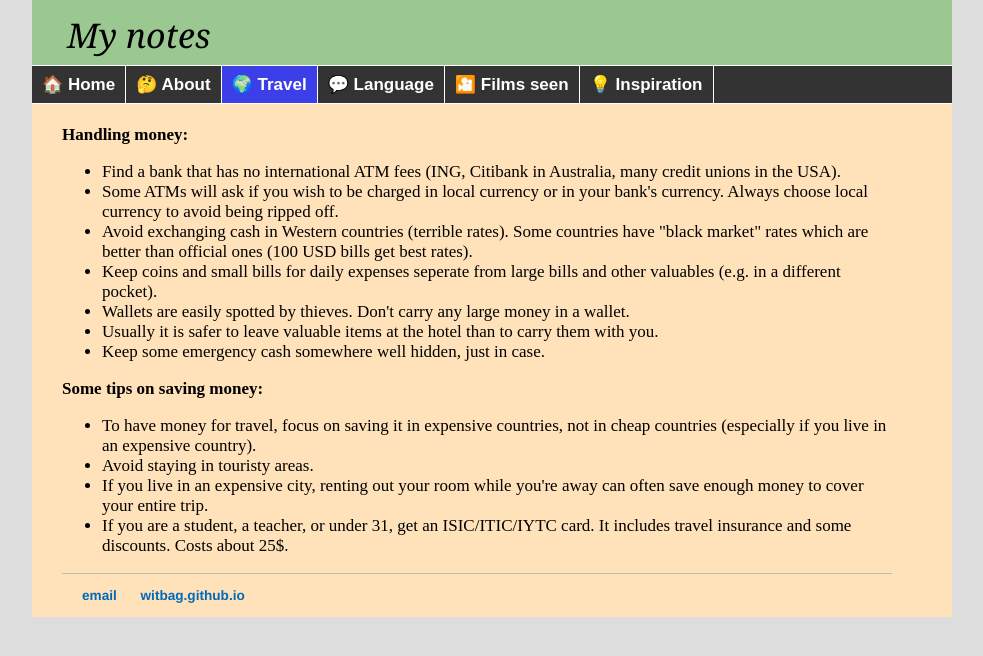
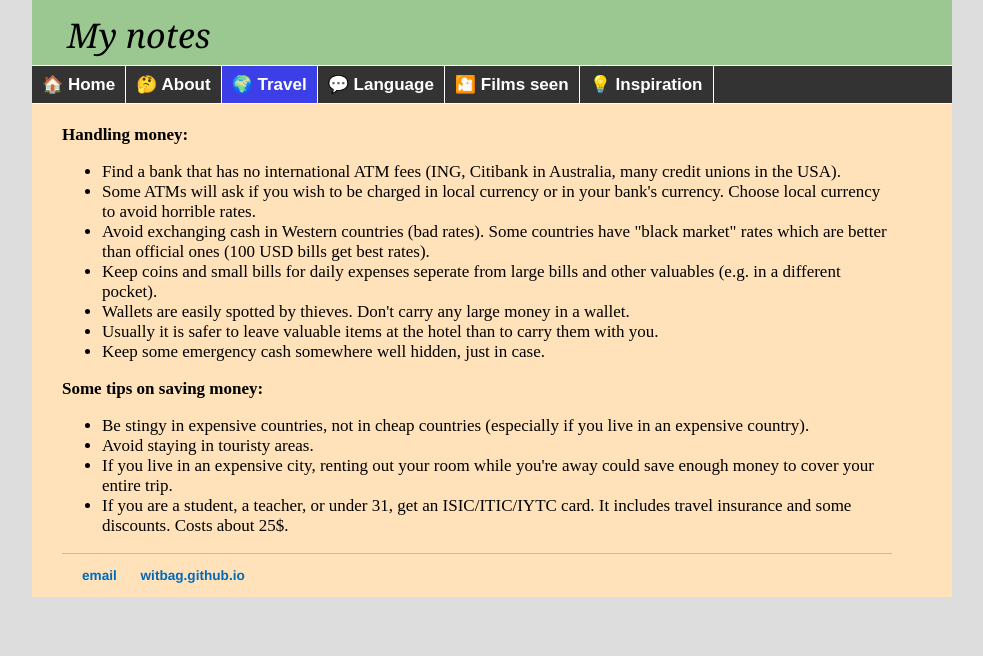
Before and after one commit to witbag/witbag.github.io, a Jekyll site: the page built from travel/money.html, in a window 1280 px wide. Shown: the top 656 px of the page, without its empty margins (148-1131 px from the left). Built offline with Jekyll 4.4.1, drawn with Linux system fonts in a browser that asks for light colours.

Commit message:
Update money.html

```diff
--- a/travel/money.html
+++ b/travel/money.html
@@ -9,8 +9,8 @@ title: Travel advice
 <b>Handling money:</b><br>
 <ul>
 <li>Find a bank that has no international ATM fees (ING, Citibank in Australia, many credit unions in the USA).
-<li>Some ATMs will ask if you wish to be charged in local currency or in your bank's currency. Always choose local currency to avoid being ripped off.
-<li>Avoid exchanging cash in Western countries (terrible rates). Some countries have "black market" rates which are better than official ones (100 USD bills get best rates).
+<li>Some ATMs will ask if you wish to be charged in local currency or in your bank's currency. Choose local currency to avoid horrible rates.
+<li>Avoid exchanging cash in Western countries (bad rates). Some countries have "black market" rates which are better than official ones (100 USD bills get best rates).
 <li>Keep coins and small bills for daily expenses seperate from large bills and other valuables (e.g. in a different pocket).
 <li>Wallets are easily spotted by thieves. Don't carry any large money in a wallet.
 <li>Usually it is safer to leave valuable items at the hotel than to carry them with you.
@@ -18,9 +18,9 @@ title: Travel advice
 </ul>
 <b>Some tips on saving money:</b><br>
 <ul>
-<li>To have money for travel, focus on saving it in expensive countries, not in cheap countries (especially if you live in an expensive country).
+<li>Be stingy in expensive countries, not in cheap countries (especially if you live in an expensive country).
 <li>Avoid staying in touristy areas.
-<li>If you live in an expensive city, renting out your room while you're away can often save enough money to cover your entire trip.
+<li>If you live in an expensive city, renting out your room while you're away could save enough money to cover your entire trip.
 <li>If you are a student, a teacher, or under 31, get an ISIC/ITIC/IYTC card. It includes travel insurance and some discounts. Costs about 25$.
 </ul>
 
```
